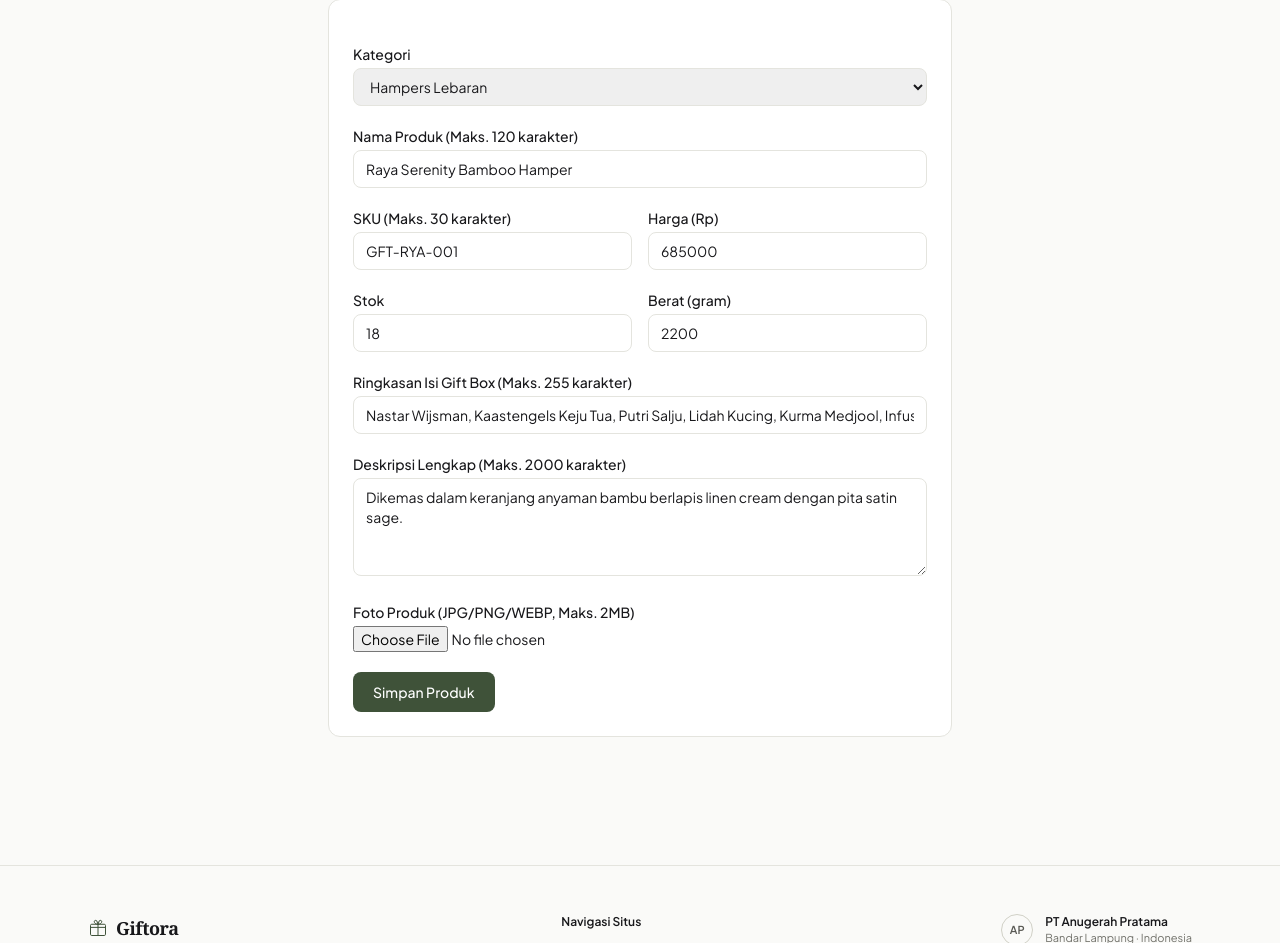
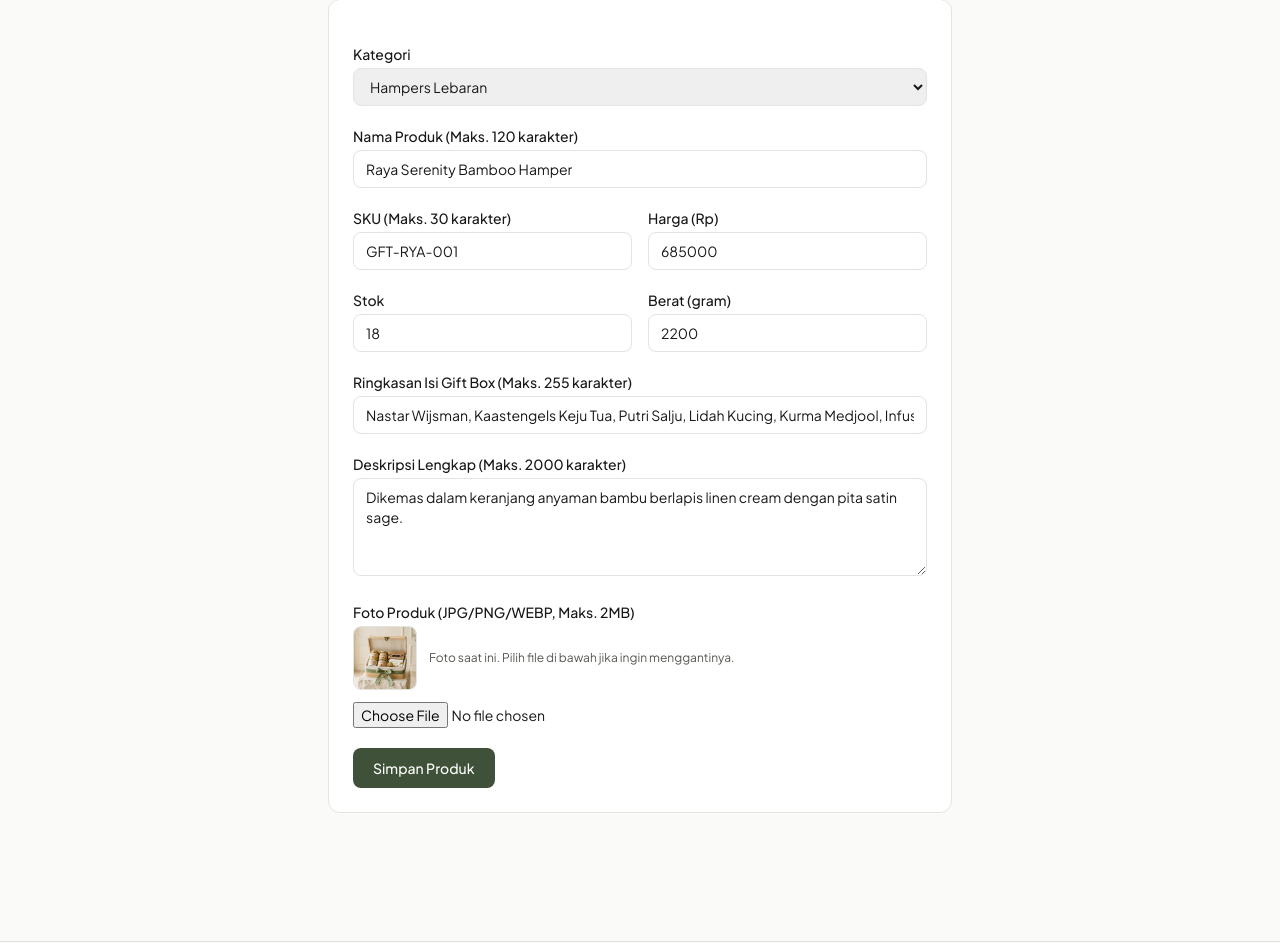
Before and after one commit to abipra-code/giftora, a Laravel app: a page that uses resources/views/admin/products/form.blade.php in a window 1280 px wide. Shown: the part 210-1153 px from the top of the page. Run offline with Laravel 12, Linux system fonts and the light colour scheme; a user stored in the database is signed in; data comes from the database, SQL or seed files in the repository; some libraries are stand-ins or nearby versions.

Commit message:
Update project Giftora

```diff
--- a/resources/views/admin/products/form.blade.php
+++ b/resources/views/admin/products/form.blade.php
@@ -74,7 +74,13 @@
 
         <div>
             <label class="block text-sm font-medium mb-1">Foto Produk (JPG/PNG/WEBP, Maks. 2MB)</label>
-            <input type="file" name="image" accept="image/*" class="w-full text-sm">
+            @if (isset($product) && $product->image_path)
+                <div class="mb-3 flex items-center gap-3">
+                    <img src="{{ asset($product->image_path) }}" alt="{{ $product->name }}" class="w-16 h-16 object-cover rounded-lg border border-[#E4E4DE]">
+                    <span class="text-xs text-[#575752]">Foto saat ini. Pilih file di bawah jika ingin menggantinya.</span>
+                </div>
+            @endif
+            <input type="file" name="image" accept="image/*" class="w-full text-sm" {{ isset($product) ? '' : 'required' }}>
             @error('image') <p class="mt-1 text-xs text-red-700">{{ $message }}</p> @enderror
         </div>
 
--- a/resources/views/admin/products/index.blade.php
+++ b/resources/views/admin/products/index.blade.php
@@ -34,6 +34,7 @@
         <table class="w-full text-left text-sm">
             <thead class="border-b border-[#E4E4DE] bg-[#F2F2EE] text-xs uppercase text-[#575752]">
                 <tr>
+                    <th class="px-4 py-3 w-16">Foto</th>
                     <th class="px-4 py-3">Produk</th>
                     <th class="px-4 py-3">Kategori</th>
                     <th class="px-4 py-3 text-right">Harga</th>
@@ -44,6 +45,9 @@
             <tbody class="divide-y divide-[#E4E4DE]">
                 @forelse ($products as $product)
                     <tr class="hover:bg-[#FAFAF8] transition">
+                        <td class="px-4 py-3">
+                            <img src="{{ asset($product->image_path) }}" alt="{{ $product->name }}" class="w-12 h-12 object-cover rounded-lg border border-[#E4E4DE] bg-gray-50">
+                        </td>
                         <td class="px-4 py-3 font-medium text-[#18181B]">{{ $product->name }}</td>
                         <td class="px-4 py-3 text-[#575752]">{{ $product->category->name }}</td>
                         <td class="px-4 py-3 text-right tabular-nums font-medium">Rp {{ number_format($product->price, 0, ',', '.') }}</td>
@@ -59,7 +63,7 @@
                     </tr>
                 @empty
                     <tr>
-                        <td colspan="5" class="px-4 py-8 text-center text-xs text-[#71716A]">
+                        <td colspan="6" class="px-4 py-8 text-center text-xs text-[#71716A]">
                             Belum ada produk yang ditambahkan.
                         </td>
                     </tr>
```
Also changed, not shown: 8 other files.
